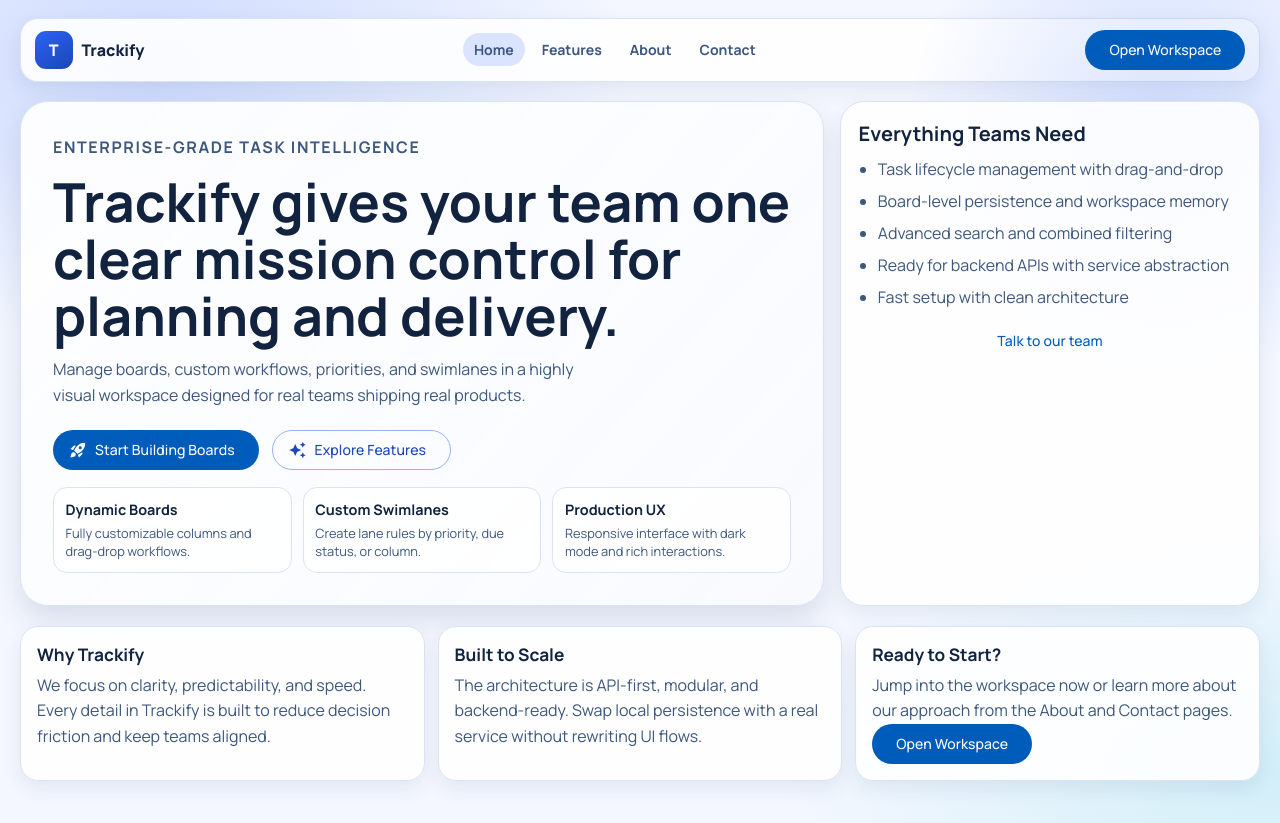
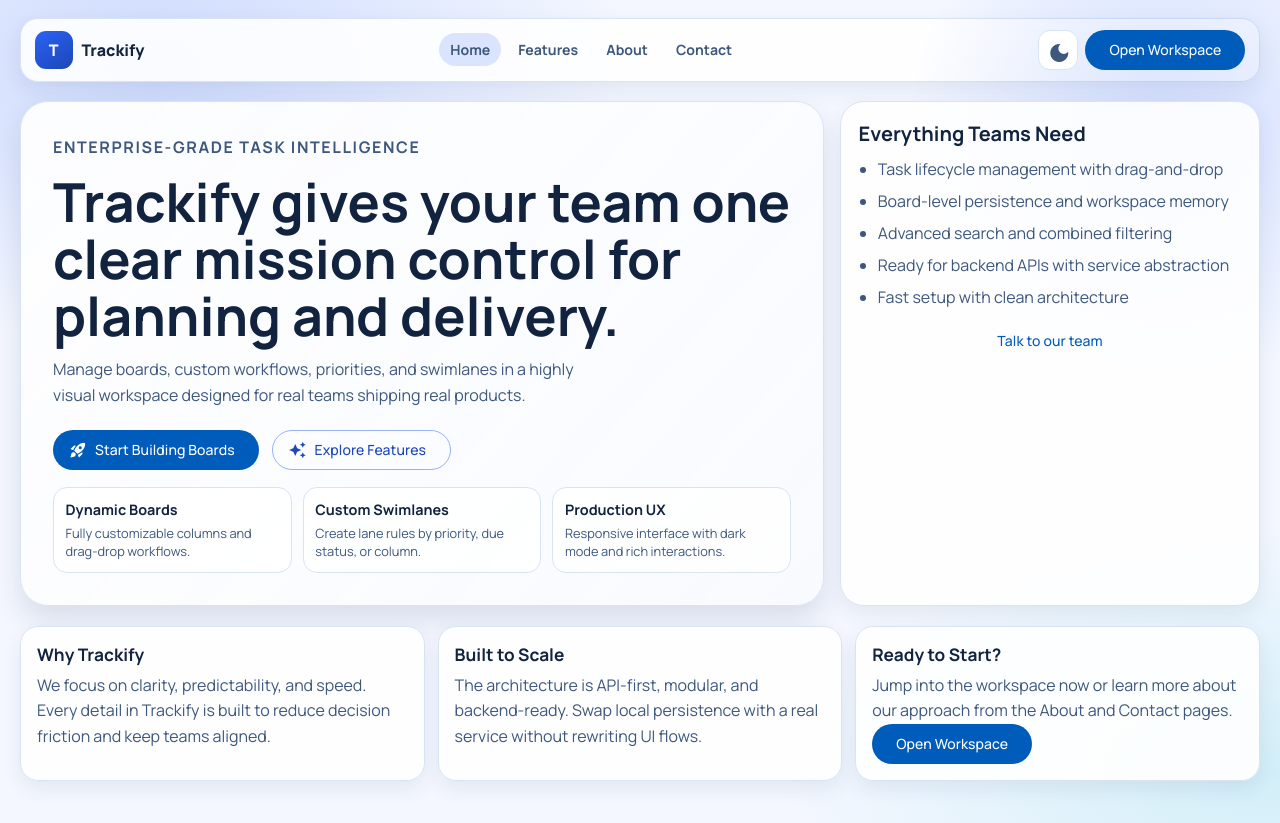
Before and after one commit to Hadi20Diab/Trackify, an Angular app: page / in a window 1280 px wide. Built offline with nearby package versions, Linux system fonts and the light colour scheme.

Commit message:
feat(landing): add light/dark toggle icon to public header

```diff
--- a/src/app/features/landing/components/public-header.component.css
+++ b/src/app/features/landing/components/public-header.component.css
@@ -47,12 +47,35 @@
 }
 
 .public-nav__link--active {
+  color: var(--brand-700);
   background: color-mix(in srgb, var(--brand-500) 16%, transparent);
+}
+
+.public-actions {
+  display: inline-flex;
+  align-items: center;
+  gap: 0.45rem;
+}
+
+.public-theme-toggle {
+  border: 1px solid var(--surface-border);
+  background: var(--surface-card);
+  color: var(--text-secondary);
+  border-radius: 12px;
+}
+
+.public-theme-toggle:hover {
+  background: color-mix(in srgb, var(--brand-500) 9%, var(--surface-card));
 }
 
 @media (max-width: 920px) {
   .public-header {
     flex-wrap: wrap;
+  }
+
+  .public-actions {
+    margin-left: auto;
+    order: 2;
   }
 
   .public-nav {
--- a/src/app/features/landing/components/public-header.component.html
+++ b/src/app/features/landing/components/public-header.component.html
@@ -11,5 +11,18 @@
     <a routerLink="/contact" routerLinkActive="public-nav__link--active">Contact</a>
   </nav>
 
-  <a mat-flat-button color="primary" routerLink="/boards">Open Workspace</a>
+  <div class="public-actions">
+    <button
+      mat-icon-button
+      type="button"
+      class="public-theme-toggle"
+      (click)="toggleTheme()"
+      [matTooltip]="(isDarkMode$ | async) ? 'Switch to light mode' : 'Switch to dark mode'"
+      [attr.aria-label]="(isDarkMode$ | async) ? 'Switch to light mode' : 'Switch to dark mode'"
+    >
+      <mat-icon>{{ (isDarkMode$ | async) ? 'light_mode' : 'dark_mode' }}</mat-icon>
+    </button>
+
+    <a mat-flat-button color="primary" routerLink="/boards">Open Workspace</a>
+  </div>
 </header>
--- a/src/app/features/landing/components/public-header.component.ts
+++ b/src/app/features/landing/components/public-header.component.ts
@@ -1,13 +1,25 @@
-import { ChangeDetectionStrategy, Component } from '@angular/core';
+import { AsyncPipe } from '@angular/common';
+import { ChangeDetectionStrategy, Component, inject } from '@angular/core';
 import { MatButtonModule } from '@angular/material/button';
+import { MatIconModule } from '@angular/material/icon';
+import { MatTooltipModule } from '@angular/material/tooltip';
 import { RouterLink, RouterLinkActive } from '@angular/router';
+import { ThemeService } from '../../../services/theme.service';
 
 @Component({
   selector: 'app-public-header',
   standalone: true,
-  imports: [MatButtonModule, RouterLink, RouterLinkActive],
+  imports: [AsyncPipe, MatButtonModule, MatIconModule, MatTooltipModule, RouterLink, RouterLinkActive],
   templateUrl: './public-header.component.html',
   styleUrl: './public-header.component.css',
   changeDetection: ChangeDetectionStrategy.OnPush,
 })
-export class PublicHeaderComponent {}
+export class PublicHeaderComponent {
+  private readonly themeService = inject(ThemeService);
+
+  readonly isDarkMode$ = this.themeService.isDarkMode$;
+
+  toggleTheme(): void {
+    this.themeService.toggleDarkMode();
+  }
+}
```
